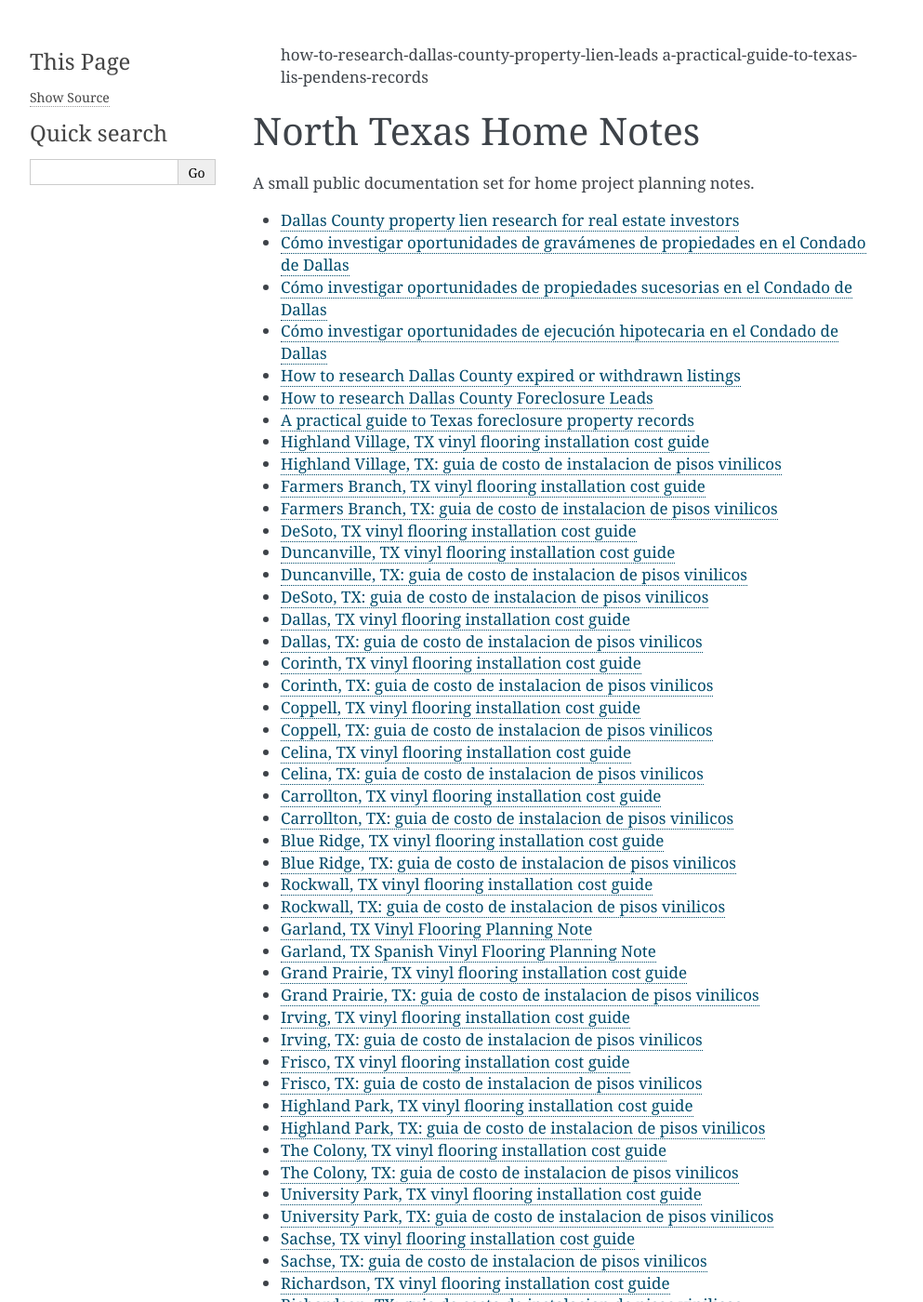
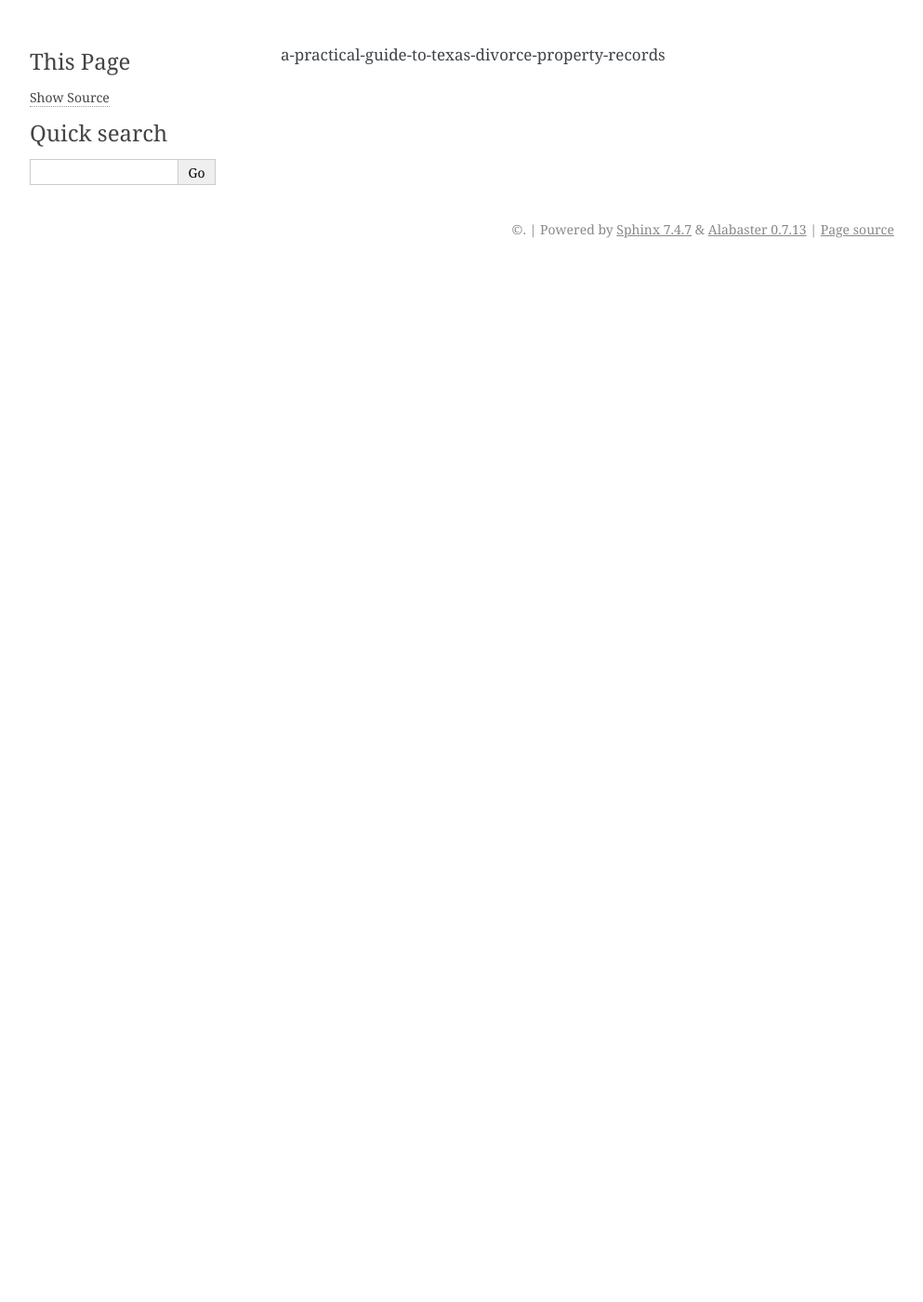
Before and after one commit to flooramigo-resources/north-texas-home-notes, a Sphinx documentation site: the page built from docs/index.rst, in a window 1280 px wide and 1400 px high. Shown: the whole window at 93% size, without its empty margins (148-1141 px from the left). Built offline with Sphinx 7.4.7, drawn with Linux system fonts in a browser that asks for light colours; some of the changed text lies outside the part shown.

Commit message:
Add Texas divorce guide to RTD index

```diff
--- a/docs/index.rst
+++ b/docs/index.rst
@@ -1,94 +1,2 @@
 
-   how-to-research-dallas-county-property-lien-leads
-   a-practical-guide-to-texas-lis-pendens-records
-North Texas Home Notes
-======================
-
-A small public documentation set for home project planning notes.
-
-.. toctree::
-   :maxdepth: 1
-
-   dallas-county-property-lien-research-for-real-estate-investors
-   dallas-county-gravamenes-propiedades-es
-   dallas-county-propiedades-sucesorias-es
-   dallas-county-ejecuciones-hipotecarias-es
-   dallas-county-expired-withdrawn-listings
-   how-to-research-dallas-county-foreclosure-leads
-   texas-foreclosure-property-records
-   highland-village-tx-vinyl-flooring-installation-cost-guide
-   highland-village-tx-guia-de-costo-de-instalacion-de-pisos-vinilicos
-   farmers-branch-tx-vinyl-flooring-installation-cost-guide
-   farmers-branch-tx-guia-de-costo-de-instalacion-de-pisos-vinilicos
-   desoto-tx-vinyl-flooring-installation-cost-guide
-   duncanville-tx-vinyl-flooring-installation-cost-guide
-   duncanville-tx-guia-de-costo-de-instalacion-de-pisos-vinilicos
-   desoto-tx-guia-de-costo-de-instalacion-de-pisos-vinilicos
-   dallas-tx-vinyl-flooring-installation-cost-guide
-   dallas-tx-guia-de-costo-de-instalacion-de-pisos-vinilicos
-   corinth-tx-vinyl-flooring-installation-cost-guide
-   corinth-tx-guia-de-costo-de-instalacion-de-pisos-vinilicos
-   coppell-tx-vinyl-flooring-installation-cost-guide
-   coppell-tx-guia-de-costo-de-instalacion-de-pisos-vinilicos
-   celina-tx-vinyl-flooring-installation-cost-guide
-   celina-tx-guia-de-costo-de-instalacion-de-pisos-vinilicos
-   carrollton-tx-vinyl-flooring-installation-cost-guide
-   carrollton-tx-guia-de-costo-de-instalacion-de-pisos-vinilicos
-   blue-ridge-tx-vinyl-flooring-installation-cost-guide
-   blue-ridge-tx-guia-de-costo-de-instalacion-de-pisos-vinilicos
-   rockwall-tx-vinyl-flooring-installation-cost-guide
-   rockwall-tx-guia-de-costo-de-instalacion-de-pisos-vinilicos
-   garland-tx-vinyl-flooring-installation-cost-guide
-   garland-tx-guia-de-costo-de-instalacion-de-pisos-vinilicos
-   grand-prairie-tx-vinyl-flooring-installation-cost-guide
-   grand-prairie-tx-guia-de-costo-de-instalacion-de-pisos-vinilicos
-   irving-tx-vinyl-flooring-installation-cost-guide
-   irving-tx-guia-de-costo-de-instalacion-de-pisos-vinilicos
-   frisco-tx-vinyl-flooring-installation-cost-guide
-   frisco-tx-guia-de-costo-de-instalacion-de-pisos-vinilicos
-   highland-park-tx-vinyl-flooring-installation-cost-guide
-   highland-park-tx-guia-de-costo-de-instalacion-de-pisos-vinilicos
-   the-colony-tx-vinyl-flooring-installation-cost-guide
-   the-colony-tx-guia-de-costo-de-instalacion-de-pisos-vinilicos
-   university-park-tx-vinyl-flooring-installation-cost-guide
-   university-park-tx-guia-de-costo-de-instalacion-de-pisos-vinilicos
-   sachse-tx-vinyl-flooring-installation-cost-guide
-   sachse-tx-guia-costo-instalacion-pisos-vinilicos
-   richardson-tx-vinyl-flooring-installation-cost-guide
-   richardson-tx-guia-de-costo-de-instalacion-de-pisos-vinilicos
-   rowlett-tx-vinyl-flooring-installation-cost-guide
-   rowlett-tx-guia-de-costo-de-instalacion-de-pisos-vinilicos
-   murphy-tx-vinyl-flooring-installation-cost-guide
-   murphy-tx-guia-de-costo-de-instalacion-de-pisos-vinilicos
-   plano-tx-vinyl-flooring-installation-cost-guide
-   plano-tx-guia-de-costo-de-instalacion-de-pisos-vinilicos
-   prosper-tx-vinyl-flooring-installation-cost-guide
-   prosper-tx-guia-de-costo-de-instalacion-de-pisos-vinilicos
-   lakewood-village-tx-vinyl-flooring-installation-cost-guide
-   lakewood-village-tx-guia-de-costo-de-instalacion-de-pisos-vinilicos
-   mckinney-tx-vinyl-flooring-installation-cost-guide
-   mckinney-tx-guia-de-costo-de-instalacion-de-pisos-vinilicos
-   mesquite-tx-vinyl-flooring-installation-cost-guide
-   mesquite-tx-guia-de-costo-de-instalacion-de-pisos-vinilicos
-   lancaster-tx-vinyl-flooring-installation-cost-guide
-   lancaster-tx-guia-de-costo-de-instalacion-de-pisos-vinilicos
-   lewisville-tx-vinyl-flooring-installation-cost-guide
-   lewisville-tx-guia-de-costo-de-instalacion-de-pisos-vinilicos
-   little-elm-tx-vinyl-flooring-installation-cost-guide
-   little-elm-tx-guia-de-costo-de-instalacion-de-pisos-vinilicos
-   addison-tx-vinyl-flooring-installation-cost-guide
-   addison-tx-guia-de-costo-de-instalacion-de-pisos-vinilicos
-   allen-tx-vinyl-flooring-installation-cost-guide
-   allen-tx-guia-de-costo-de-instalacion-de-pisos-vinilicos
-   anna-tx-vinyl-flooring-installation-cost-guide
-   anna-tx-guia-de-costo-de-instalacion-de-pisos-vinilicos
-   aubrey-tx-vinyl-flooring-installation-cost-guide
-   aubrey-tx-guia-de-costo-de-instalacion-de-pisos-vinilicos
-   balch-springs-tx-vinyl-flooring-installation-cost-guide
-   balch-springs-tx-guia-de-costo-de-instalacion-de-pisos-vinilicos
-   sherman-tx-vinyl-flooring-installation-cost-guide
-   sherman-tx-guia-de-costo-de-instalacion-de-pisos-vinilicos
-   waxahachie-tx-vinyl-flooring-installation-cost-guide
-   waxahachie-tx-guia-de-costo-de-instalacion-de-pisos-vinilicos
-   wylie-tx-guia-de-costo-de-instalacion-de-pisos-vinilicos
-   wylie-tx-vinyl-flooring-installation-cost-guide
+   a-practical-guide-to-texas-divorce-property-records
```
